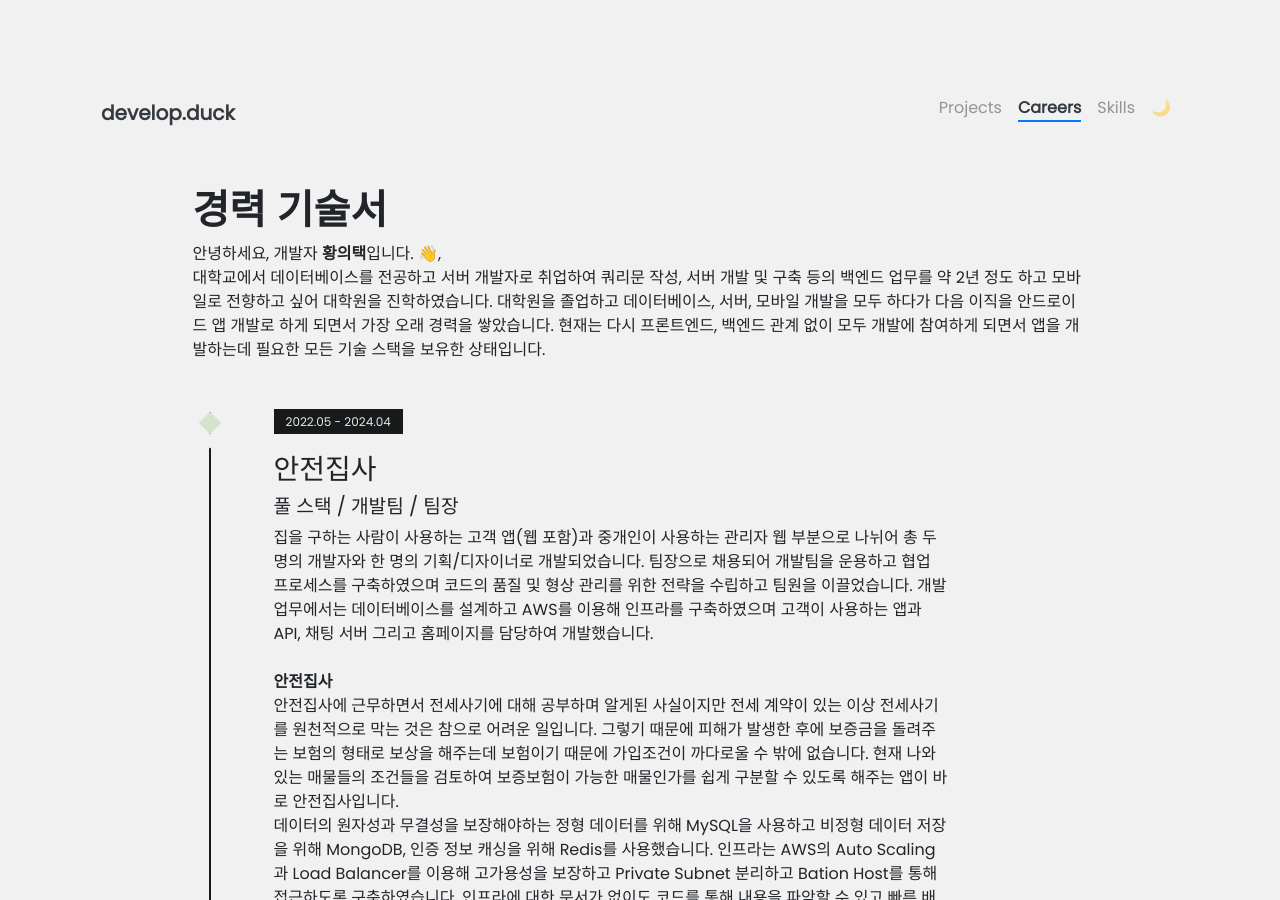
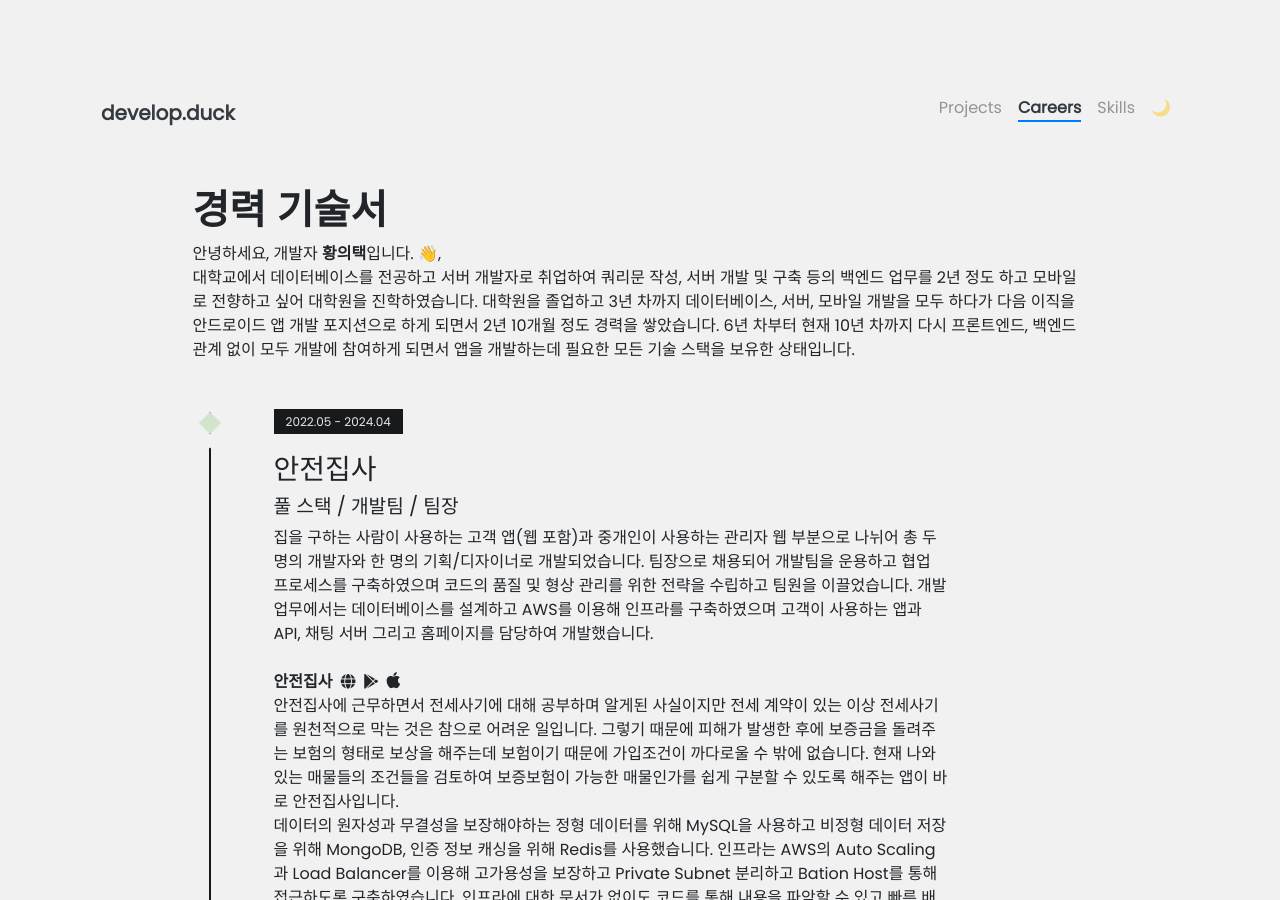
Before and after one commit to developduck/developduck.github.io, a Jekyll site: the page built from pages/careers.md, in a window 1280 px wide and 900 px high. Built offline with Jekyll 4.4.1, drawn with Linux system fonts in a browser that asks for light colours; nearby versions of some CDN libraries; emoji names are drawn with the system emoji font.

Commit message:
Hotfix #47 경력 기술서에 안드로이드, 아이폰, 웹 구분해서 넣을 수 있도록 추가+경력 요약 현재 상태에 맞게 수정

```diff
--- a/_includes/careers/timeline.html
+++ b/_includes/careers/timeline.html
@@ -14,10 +14,22 @@
       {% for section in item.sections %}
       <div class="mb-4">
         {% if section.name %}
-          <strong>{{ section.name }}</strong>
+          <strong class="mr-1">{{ section.name }}</strong>
           {% if section.link %}
-          <i class="fa fa-arrow-circle-right" onclick="window.open('{{ section.link }}')"></i>
+          <i class="mr-2 fa fa-arrow-circle-right" onclick="window.open('{{ section.link }}')"></i>
           {% endif %}
+          {%- if section.external_url -%}
+          <i class="mr-2 fas fa-globe" style="font-size: 0.95em;" onclick="window.open('{{ section.external_url }}')"></i>
+          {%- endif -%}
+          {%- if section.android_url -%}
+          <i class="mr-2 fab fa-google-play" style="font-size: 0.95em;" onclick="window.open('{{ section.android_url }}')"></i>
+          {%- endif -%}
+          {%- if section.ios_url -%}
+          <i class="mr-2 fab fa-apple" style="font-size: 1.15em;" onclick="window.open('{{ section.ios_url }}')"></i>
+          {%- endif -%}
+          {%- if section.github_url -%}
+          <i class="mr-2 fab fa-github" style="font-size: 1.0em;" onclick="window.open('{{ section.github_url }}')"></i>
+          {%- endif -%}
           <br>
         {% endif %}
         {% if section.description %}
--- a/pages/careers.md
+++ b/pages/careers.md
@@ -8,7 +8,7 @@ weight: 3
 # **경력 기술서**
 
 안녕하세요, 개발자 **{{ site.author.name }}**입니다. :wave:,<br>
-대학교에서 데이터베이스를 전공하고 서버 개발자로 취업하여 쿼리문 작성, 서버 개발 및 구축 등의 백엔드 업무를 약 2년 정도 하고 모바일로 전향하고 싶어 대학원을 진학하였습니다. 대학원을 졸업하고 데이터베이스, 서버, 모바일 개발을 모두 하다가 다음 이직을 안드로이드 앱 개발로 하게 되면서 가장 오래 경력을 쌓았습니다. 현재는 다시 프론트엔드, 백엔드 관계 없이 모두 <!--강제로 --> 개발에 참여하게 되면서 앱을 개발하는데 필요한 모든 기술 스택을 보유한 상태입니다.
+대학교에서 데이터베이스를 전공하고 서버 개발자로 취업하여 쿼리문 작성, 서버 개발 및 구축 등의 백엔드 업무를 2년 정도 하고 모바일로 전향하고 싶어 대학원을 진학하였습니다. 대학원을 졸업하고 3년 차까지 데이터베이스, 서버, 모바일 개발을 모두 하다가 다음 이직을 안드로이드 앱 개발 포지션으로 하게 되면서 2년 10개월 정도 경력을 쌓았습니다. 6년 차부터 현재 10년 차까지 다시 프론트엔드, 백엔드 관계 없이 모두 <!--강제로 -->개발에 참여하게 되면서 앱을 개발하는데 필요한 모든 기술 스택을 보유한 상태입니다.
 
 <div class="row">
 {% include careers/timeline.html %}
```
Also changed, not shown: _data/timeline.yml (+9 -5 lines).
